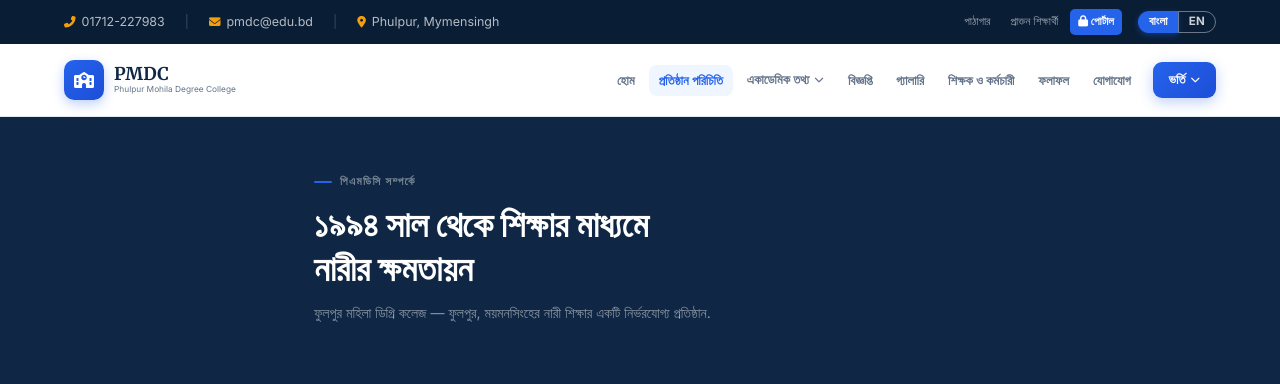
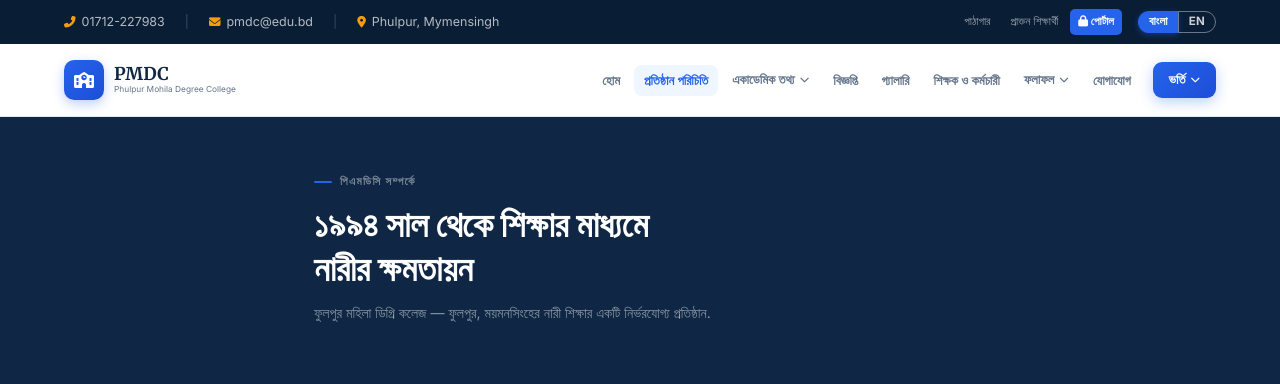
Before and after one commit to ahanafabid01/pmdc, a PHP site: page /pmdc/pages/about.php in a window 1280 px wide. Shown: the top 384 px of the page. Run offline with PHP 8.4, Linux system fonts and the light colour scheme.

Commit message:
feat: implement internationalization support by adding i18n script and updating header template

```diff
--- a/includes/header.php
+++ b/includes/header.php
@@ -123,7 +123,18 @@ if (!isset($page_title_bn)) {
                 <li><a href="<?= BASE_URL ?>/announcement" class="nav-link <?php echo isset($page) && $page == 'announcements' ? 'active' : ''; ?>" data-i18n="nav.announcements">বিজ্ঞপ্তি</a></li>
                 <li><a href="<?= BASE_URL ?>/gallery"        class="nav-link <?php echo isset($page) && $page == 'gallery' ? 'active' : ''; ?>" data-i18n="nav.gallery">গ্যালারি</a></li>
                 <li><a href="<?= BASE_URL ?>/teachers"      class="nav-link <?php echo isset($page) && $page == 'teachers' ? 'active' : ''; ?>" data-i18n="nav.teachers">শিক্ষক ও কর্মচারী</a></li>
-                <li><a href="<?= BASE_URL ?>/results"      class="nav-link <?php echo isset($page) && $page == 'results' ? 'active' : ''; ?>" data-i18n="nav.results">ফলাফল</a></li>
+                <li class="nav-has-dropdown">
+                    <a href="javascript:void(0)" class="nav-link nav-dropdown-toggle <?php echo isset($page) && $page == 'results' ? 'active' : ''; ?>">
+                        <span data-i18n="nav.results">ফলাফল</span> <i class="fas fa-chevron-down nav-dropdown-arrow"></i>
+                    </a>
+                    <ul class="nav-dropdown-menu">
+                        <div class="nav-dropdown-inner">
+                            <li><a href="<?= BASE_URL ?>/results" class="dropdown-item <?php echo isset($page) && $page == 'results' ? 'active' : ''; ?>"><i class="fas fa-poll"></i> <span data-i18n="nav.results_academic">Academic Results</span></a></li>
+                            <li><a href="https://www.educationboardresults.gov.bd/v2/home" target="_blank" rel="noopener noreferrer" class="dropdown-item"><i class="fas fa-external-link-alt"></i> <span data-i18n="nav.results_hsc">HSC Exam Result</span></a></li>
+                            <li><a href="https://results.nu.ac.bd/" target="_blank" rel="noopener noreferrer" class="dropdown-item"><i class="fas fa-external-link-alt"></i> <span data-i18n="nav.results_nu">National University Result</span></a></li>
+                        </div>
+                    </ul>
+                </li>
                 <li><a href="<?= BASE_URL ?>/contact"      class="nav-link <?php echo isset($page) && $page == 'contact' ? 'active' : ''; ?>" data-i18n="nav.contact">যোগাযোগ</a></li>
                 <li class="nav-has-dropdown">
                     <a href="javascript:void(0)" class="nav-link nav-apply nav-dropdown-toggle">
@@ -131,8 +142,8 @@ if (!isset($page_title_bn)) {
                     </a>
                     <ul class="nav-dropdown-menu">
                         <div class="nav-dropdown-inner">
-                            <li><a href="<?= BASE_URL ?>/apply/hsc" class="dropdown-item"><i class="fas fa-file-alt"></i> <span>HSC Admission</span></a></li>
-                            <li><a href="<?= BASE_URL ?>/apply/degree" class="dropdown-item"><i class="fas fa-university"></i> <span>Degree Admission</span></a></li>
+                            <li><a href="<?= BASE_URL ?>/apply/hsc" class="dropdown-item"><i class="fas fa-file-alt"></i> <span data-i18n="nav.apply_hsc">HSC Admission</span></a></li>
+                            <li><a href="<?= BASE_URL ?>/apply/degree" class="dropdown-item"><i class="fas fa-university"></i> <span data-i18n="nav.apply_degree">Degree Admission</span></a></li>
                         </div>
                     </ul>
                 </li>
--- a/javascript/i18n.js
+++ b/javascript/i18n.js
@@ -19,8 +19,13 @@
         'nav.gallery': { en: 'Gallery', bn: 'গ্যালারি' },
         'nav.teachers': { en: 'Teachers & Staff', bn: 'শিক্ষক ও কর্মচারী' },
         'nav.results': { en: 'Results', bn: 'ফলাফল' },
+        'nav.results_academic': { en: 'Academic Results', bn: 'একাডেমিক ফলাফল' },
+        'nav.results_hsc': { en: 'HSC Exam Result', bn: 'এইচএসসি বোর্ড ফলাফল' },
+        'nav.results_nu': { en: 'National University Result', bn: 'জাতীয় বিশ্ববিদ্যালয় ফলাফল' },
         'nav.contact': { en: 'Contact', bn: 'যোগাযোগ' },
         'nav.apply': { en: 'Apply Now', bn: 'ভর্তি' },
+        'nav.apply_hsc': { en: 'HSC Admission', bn: 'এইচএসসি ভর্তি' },
+        'nav.apply_degree': { en: 'Degree Admission', bn: 'ডিগ্রি ভর্তি' },
         'nav.hsc': { en: 'HSC Program', bn: 'এইচএসসি প্রোগ্রাম' },
         'nav.degree': { en: 'Degree Program', bn: 'ডিগ্রি প্রোগ্রাম' },
         'nav.holiday': { en: 'Holiday List', bn: 'ছুটির তালিকা' },
```
